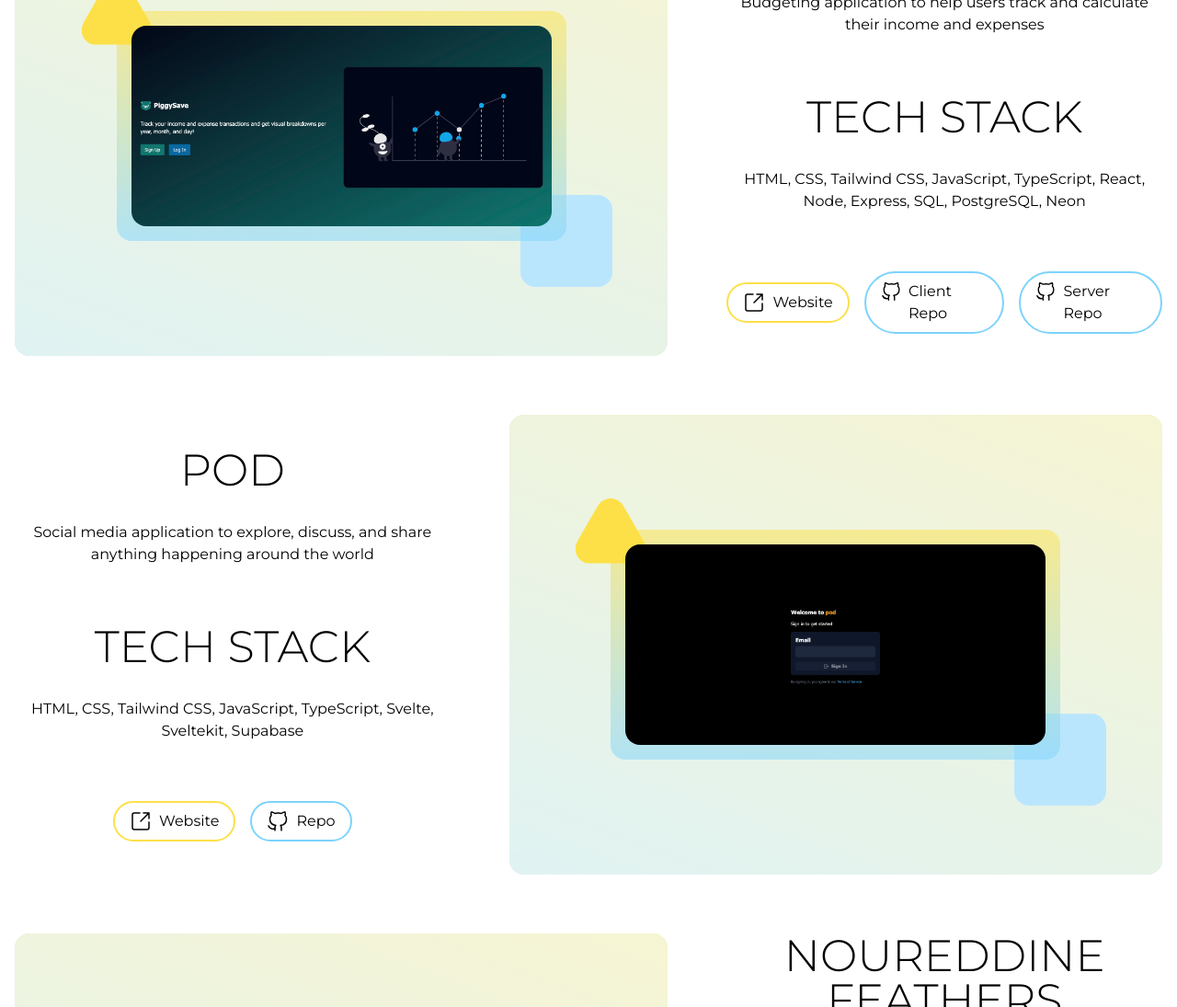
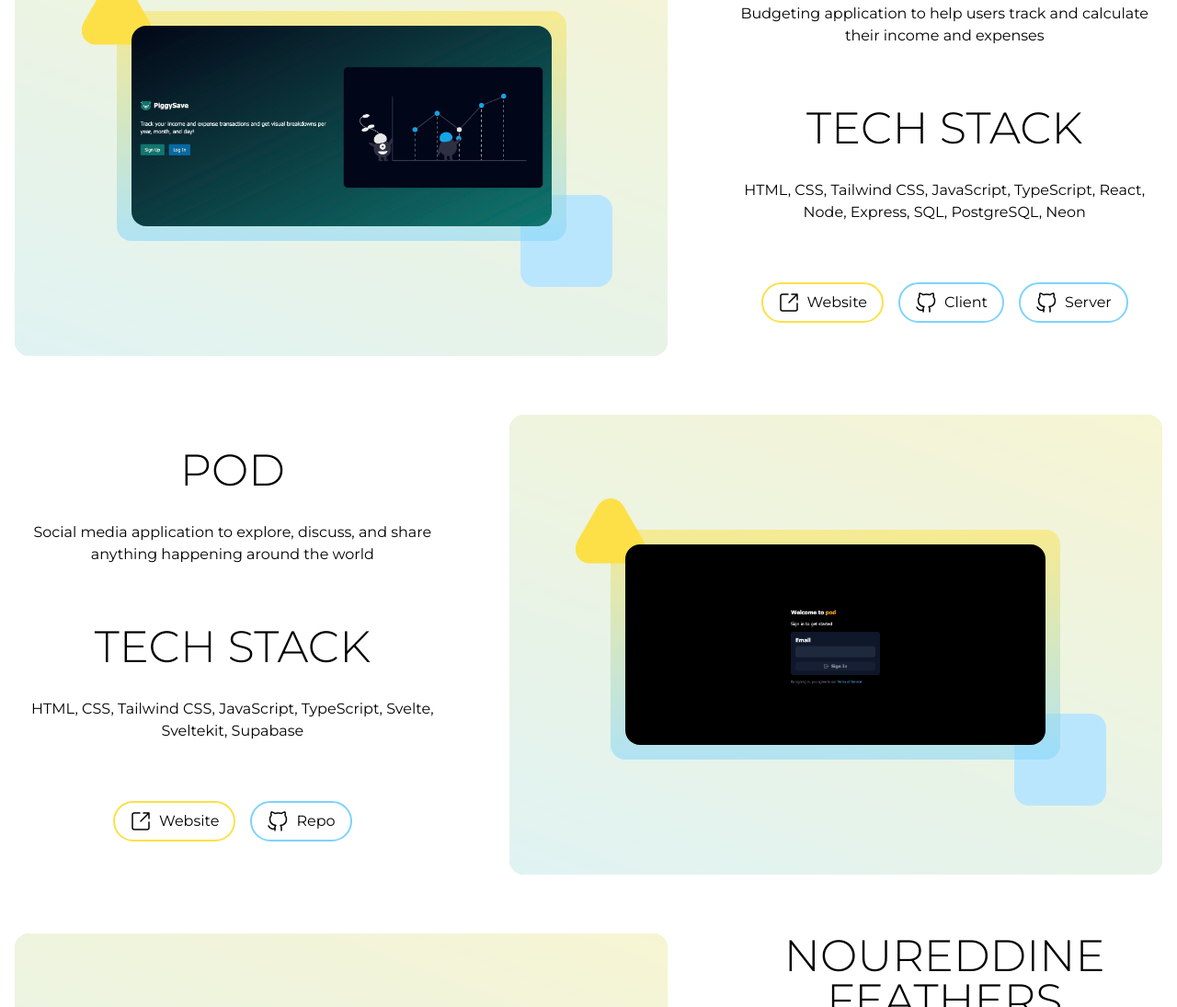
Before and after one commit to hsnfwz/portfolio-v3, a website: page src/index.html in a window 1280 px wide. Shown: the part 4287-5382 px from the top of the page at 92% size. Drawn offline with Linux system fonts and the light colour scheme.

Commit message:
updated buttons

```diff
--- a/src/index.html
+++ b/src/index.html
@@ -351,11 +351,11 @@
               </a>
               <a class="group self-center hover:bg-sky-300 hover:text-white border-2 border-sky-300 px-4 py-2 flex gap-2 rounded-full" href="https://github.com/hsnfwz/piggysave-client" target="_blank">
                 <?xml version="1.0" encoding="UTF-8"?><svg class="h-6 w-6 group-hover:stroke-white stroke-black" stroke-width="1.5" viewBox="0 0 24 24" fill="none" xmlns="http://www.w3.org/2000/svg"><path d="M16 22.0268V19.1568C16.0375 18.68 15.9731 18.2006 15.811 17.7506C15.6489 17.3006 15.3929 16.8902 15.06 16.5468C18.2 16.1968 21.5 15.0068 21.5 9.54679C21.4997 8.15062 20.9627 6.80799 20 5.79679C20.4558 4.5753 20.4236 3.22514 19.91 2.02679C19.91 2.02679 18.73 1.67679 16 3.50679C13.708 2.88561 11.292 2.88561 8.99999 3.50679C6.26999 1.67679 5.08999 2.02679 5.08999 2.02679C4.57636 3.22514 4.54413 4.5753 4.99999 5.79679C4.03011 6.81549 3.49251 8.17026 3.49999 9.57679C3.49999 14.9968 6.79998 16.1868 9.93998 16.5768C9.61098 16.9168 9.35725 17.3222 9.19529 17.7667C9.03334 18.2112 8.96679 18.6849 8.99999 19.1568V22.0268" stroke-width="1.5" stroke-linecap="round" stroke-linejoin="round"></path><path d="M9 20.0267C6 20.9999 3.5 20.0267 2 17.0267" stroke-width="1.5" stroke-linecap="round" stroke-linejoin="round"></path></svg>
-                Client Repo
+                Client
               </a>
               <a class="group self-center hover:bg-sky-300 hover:text-white border-2 border-sky-300 px-4 py-2 flex gap-2 rounded-full" href="https://github.com/hsnfwz/piggysave-server" target="_blank">
                 <?xml version="1.0" encoding="UTF-8"?><svg class="h-6 w-6 group-hover:stroke-white stroke-black" stroke-width="1.5" viewBox="0 0 24 24" fill="none" xmlns="http://www.w3.org/2000/svg"><path d="M16 22.0268V19.1568C16.0375 18.68 15.9731 18.2006 15.811 17.7506C15.6489 17.3006 15.3929 16.8902 15.06 16.5468C18.2 16.1968 21.5 15.0068 21.5 9.54679C21.4997 8.15062 20.9627 6.80799 20 5.79679C20.4558 4.5753 20.4236 3.22514 19.91 2.02679C19.91 2.02679 18.73 1.67679 16 3.50679C13.708 2.88561 11.292 2.88561 8.99999 3.50679C6.26999 1.67679 5.08999 2.02679 5.08999 2.02679C4.57636 3.22514 4.54413 4.5753 4.99999 5.79679C4.03011 6.81549 3.49251 8.17026 3.49999 9.57679C3.49999 14.9968 6.79998 16.1868 9.93998 16.5768C9.61098 16.9168 9.35725 17.3222 9.19529 17.7667C9.03334 18.2112 8.96679 18.6849 8.99999 19.1568V22.0268" stroke-width="1.5" stroke-linecap="round" stroke-linejoin="round"></path><path d="M9 20.0267C6 20.9999 3.5 20.0267 2 17.0267" stroke-width="1.5" stroke-linecap="round" stroke-linejoin="round"></path></svg>
-                Server Repo
+                Server
               </a>
             </div>
           </div>
```
